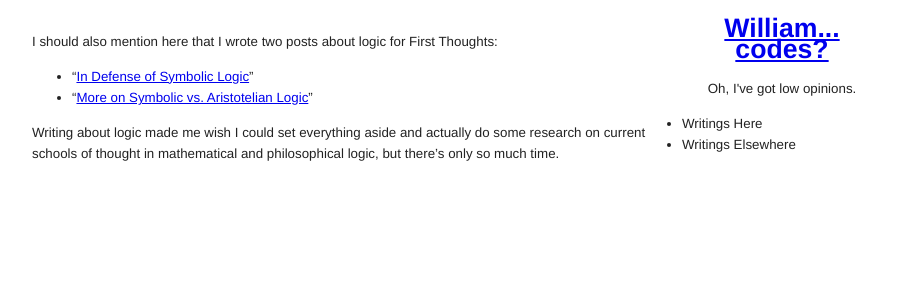
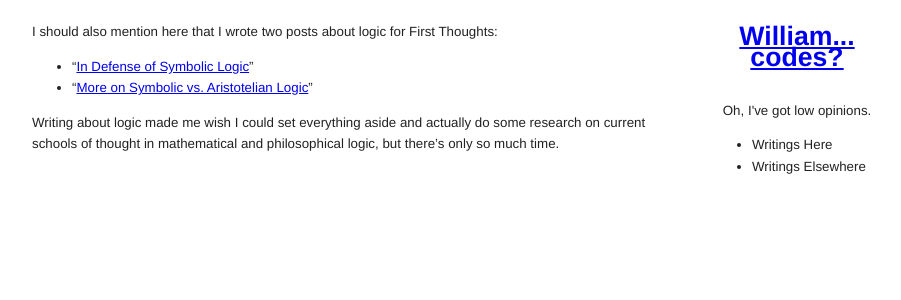
Before and after one commit to williamrandolph/williamrandolph.github.com, a Jekyll site: the page built from _posts/2013-01-12-test1.md, in a window 1280 px wide. Shown: the top 300 px of the page, without its empty margins (183-1084 px from the left). Built offline with Jekyll 4.4.1, drawn with Linux system fonts in a browser that asks for light colours; Markdown is read by kramdown in place of the engine named in the settings.

Commit message:
Fixing post template.

```diff
--- a/_layouts/post.html
+++ b/_layouts/post.html
@@ -20,15 +20,15 @@
         {{ content }}
 
       </section>
-      <header>
-        <h1 class="header"><a href="index.html">William... codes?</a></h1>
-        <p class="header">Oh, I've got low opinions.</p>
+      <div class="sidebar">
+        <h1 class="sidebar"><a href="index.html">William... codes?</a></h1>
+        <p class="sidebar">Oh, I've got low opinions.</p>
         <ul>
           <li>Writings Here</li>
           <li>Writings Elsewhere</li>
         </ul>
 
-      </header>
+      </div>
     </div>
     <!--[if !IE]><script>fixScale(document);</script><![endif]-->
 
```
